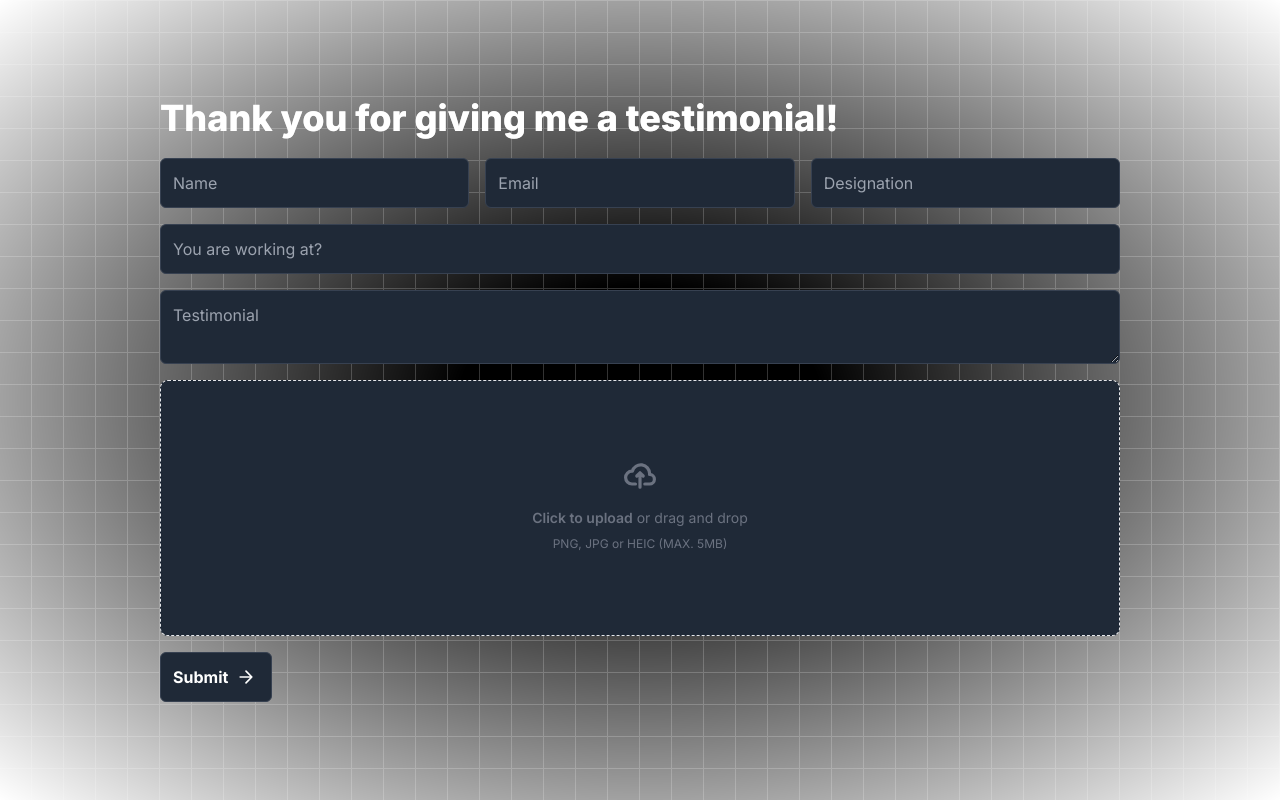
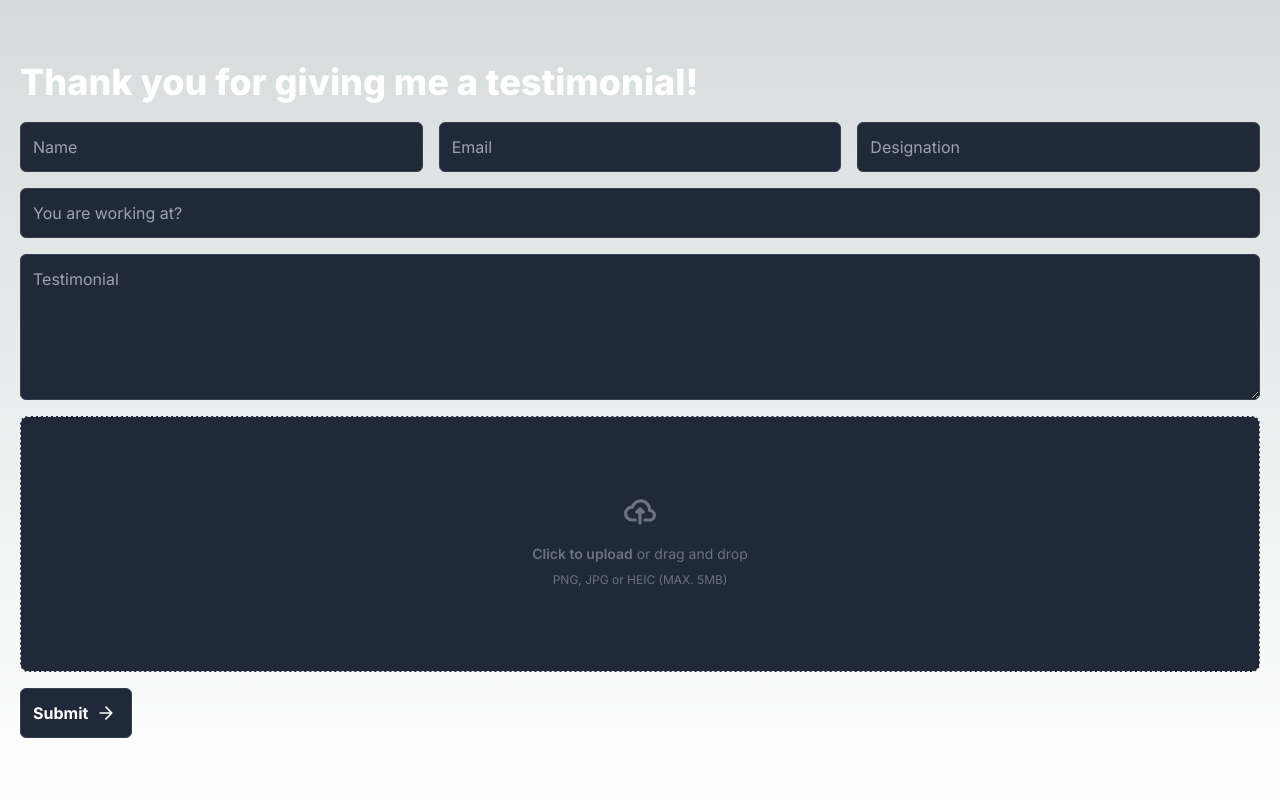
Before and after one commit to Kviraj722/portfolioV2, a Next.js app: page /testimonial in a window 1280 px wide. Built offline with nearby package versions, Linux system fonts and the light colour scheme.

Commit message:
testimonial section done.

```diff
--- a/app/components/TestimonialForm.tsx
+++ b/app/components/TestimonialForm.tsx
@@ -99,9 +99,11 @@ export default function TestimonialForm() {
             />
             <textarea
               placeholder="Testimonial"
-              className="w-full p-3 rounded-md bg-gray-800 text-white border border-gray-700 focus:outline-none focus:ring-2 focus:ring-blue-500"
+              className="w-full scroll-bar-hide p-3 rounded-md bg-gray-800 text-white border border-gray-700 focus:outline-none focus:ring-2 focus:ring-blue-500"
               required
               name="testimonial"
+              rows={5}
+              cols={5}
             />
             <div className="relative w-full flex items-center justify-center">
               {image && (
@@ -109,7 +111,7 @@ export default function TestimonialForm() {
                   <img
                     src={image}
                     alt="Preview"
-                    className="max-h-full max-w-full object-cover rounded-full"
+                    className="h-60 w-60 object-contain rounded-full"
                   />
                 </div>
               )}
@@ -151,7 +153,7 @@ export default function TestimonialForm() {
                 />
               </label>
             </div>
-            <div className="w-[960px]">
+            <div className="container">
               {loading ? (
                 <div className="w-28 p-3">
                   <Loading />
@@ -159,7 +161,7 @@ export default function TestimonialForm() {
               ) : error ? (
                 <p className="text-red-500">{error}</p>
               ) : message ? (
-                <p className="text-white w-full break-words">
+                <p className="text-white">
                   {message} Meanwhile, you can check out my portfolio by
                   clicking this{" "}
                   <Link
--- a/app/globals.css
+++ b/app/globals.css
@@ -48,3 +48,14 @@ body {
   -webkit-backdrop-filter: blur(20px); /* Safari support */
   backdrop-filter: blur(20px);
 }
+
+/* / Hide scrollbar for Chrome, Safari and Opera / */
+.scroll-bar-hide::-webkit-scrollbar {
+  display: none;
+}
+
+/* / Hide scrollbar for IE, Edge and Firefox / */
+.scroll-bar-hide {
+  -ms-overflow-style: none;
+  scrollbar-width: none;
+}
--- a/app/testimonial/page.tsx
+++ b/app/testimonial/page.tsx
@@ -2,13 +2,8 @@ import TestimonialForm from "../components/TestimonialForm";
 
 export default function Testimonial() {
   return (
-    <div>
-      <div className="h-screen w-full bg-black bg-grid-white/[0.2] relative flex items-center justify-center">
-        <div className="absolute pointer-events-none inset-0 flex items-center justify-center dark:bg-black bg-white [mask-image:radial-gradient(ellipse_at_center,transparent_20%,black)]"></div>
-        <div className="relative z-20 bg-clip-text text-transparent bg-gradient-to-b from-neutral-200 to-neutral-500">
-          <TestimonialForm />
-        </div>
-      </div>
+    <div className="overflow-x-hidden">
+      <TestimonialForm />
     </div>
   );
 }
```
